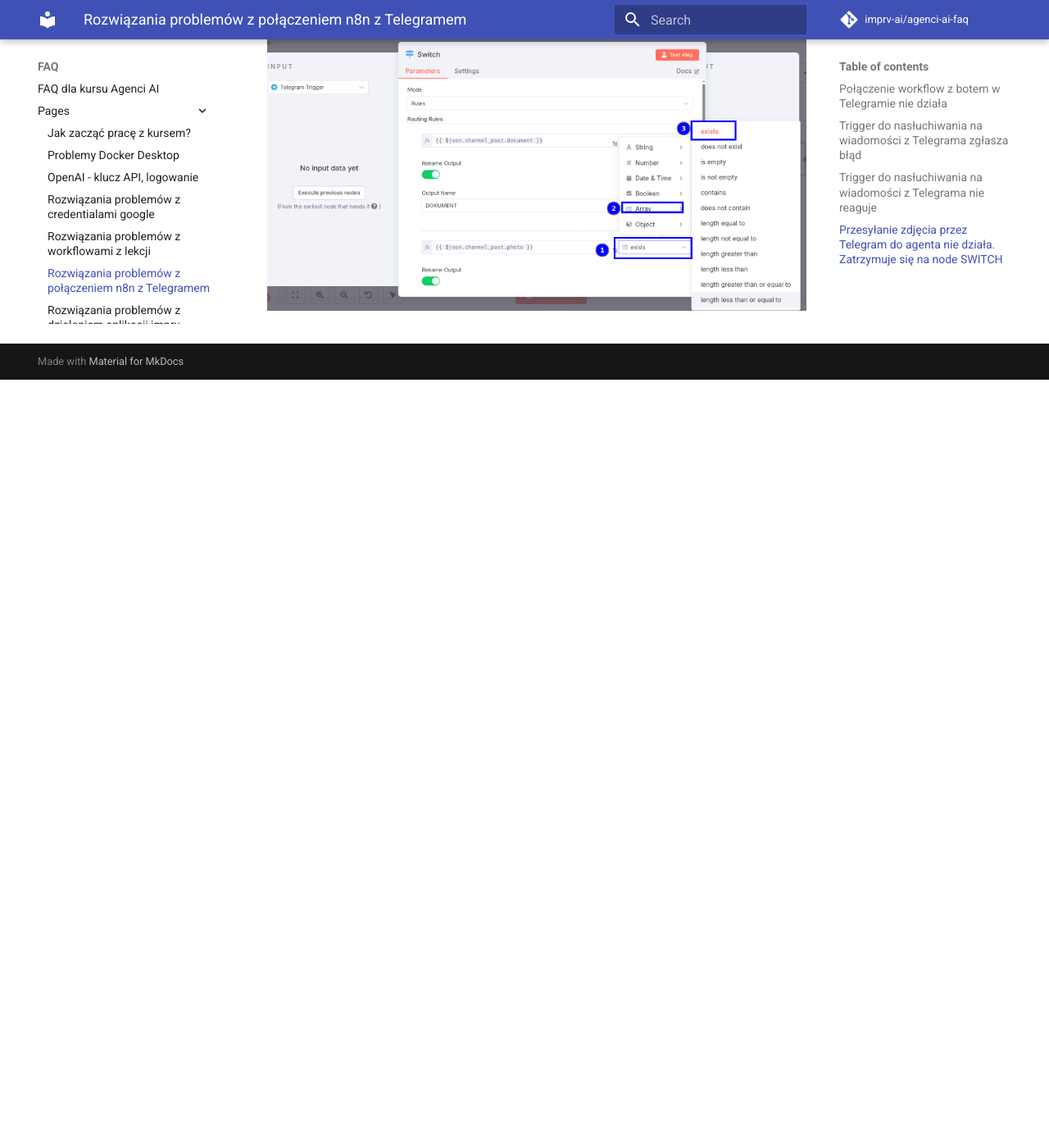
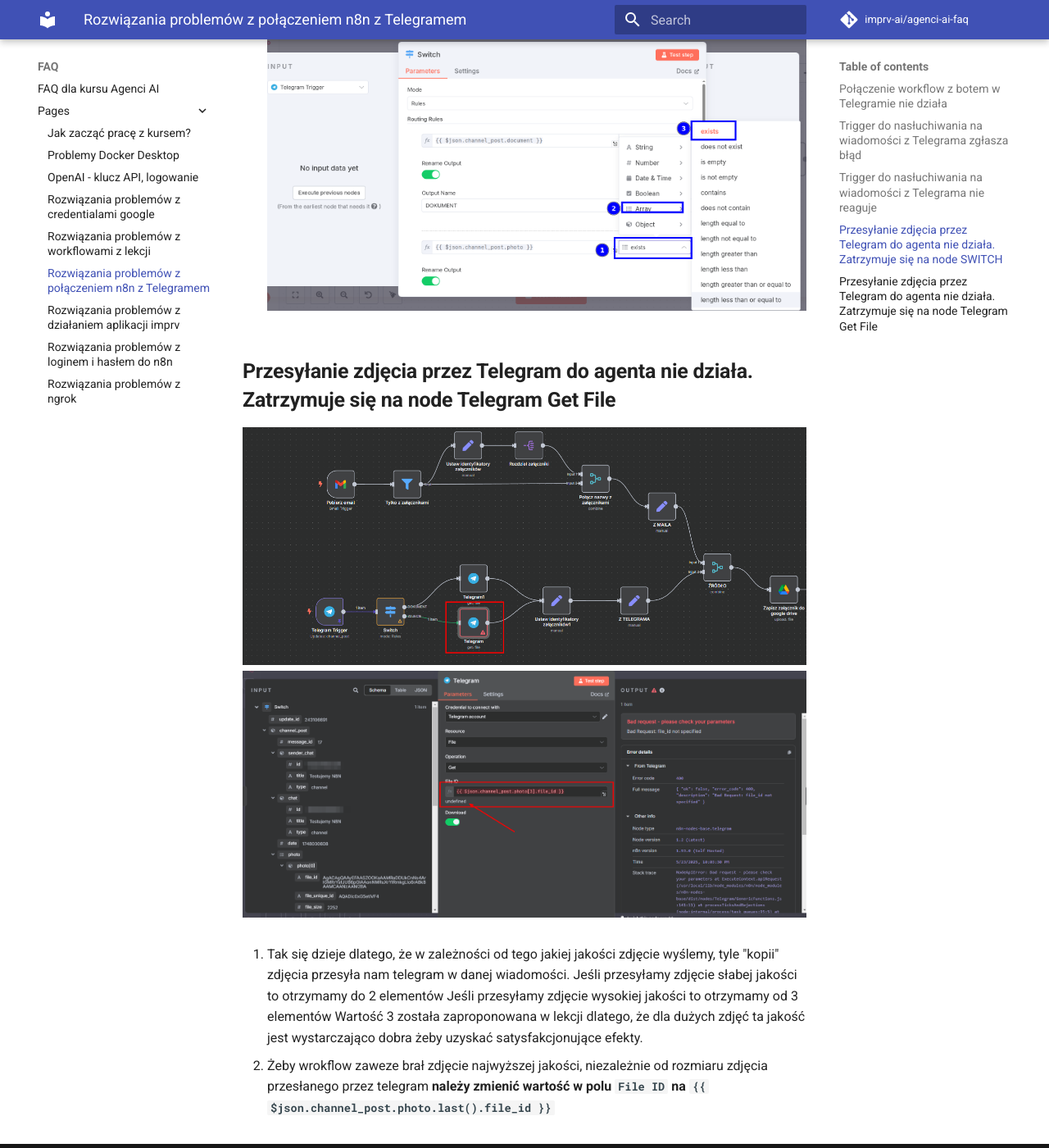
Before and after one commit to imprv-ai/agenci-ai-faq, an MkDocs documentation site: the page built from docs/pages/06_telegram_problems.md, in a window 1280 px wide and 1400 px high, scrolled down 5089 px. Shown: the whole window at 82% size. Built offline with MkDocs 1.6.1 and Material for MkDocs 9.7.7, drawn with Linux system fonts in a browser that asks for light colours; comment, search, counter and statistics services are not loaded; before the commit the page ends 5552 px from its top, so only the background shows below that.

Commit message:
telegram photo

```diff
--- a/docs/pages/06_telegram_problems.md
+++ b/docs/pages/06_telegram_problems.md
@@ -51,3 +51,15 @@
 1. Zwróć uwagę, żeby w `Routing Rules` w typie porównania wybrać `Array`, a następnie `exists`
    ![](assets/workflow__telegram__photo_2.png)
    ![](assets/workflow__telegram__photo_3.png)
+
+## **Przesyłanie zdjęcia przez Telegram do agenta nie działa. Zatrzymuje się na node Telegram Get File**
+   ![](assets/problems__telegram__photo_1.png)
+   ![](assets/problems__telegram__photo_2.png)
+
+1. Tak się dzieje dlatego, że w zależności od tego jakiej jakości zdjęcie wyślemy, tyle "kopii" zdjęcia przesyła nam telegram w danej wiadomości.
+Jeśli przesyłamy zdjęcie słabej jakości to otrzymamy do 2 elementów
+Jeśli przesyłamy zdjęcie wysokiej jakości to otrzymamy od 3 elementów
+Wartość 3 została zaproponowana w lekcji dlatego, że dla dużych zdjęć ta jakość jest wystarczająco dobra żeby uzyskać satysfakcjonujące efekty.
+
+1. Żeby wrokflow zaweze brał zdjęcie najwyższej jakości, niezależnie od rozmiaru zdjęcia przesłanego przez telegram
+**należy zmienić wartość w polu `File ID` na `{{ $json.channel_post.photo.last().file_id }}`**
```
Also changed, not shown: docs/pages/assets/problems__telegram__photo_1.png (added), docs/pages/assets/problems__telegram__photo_2.png (added).
